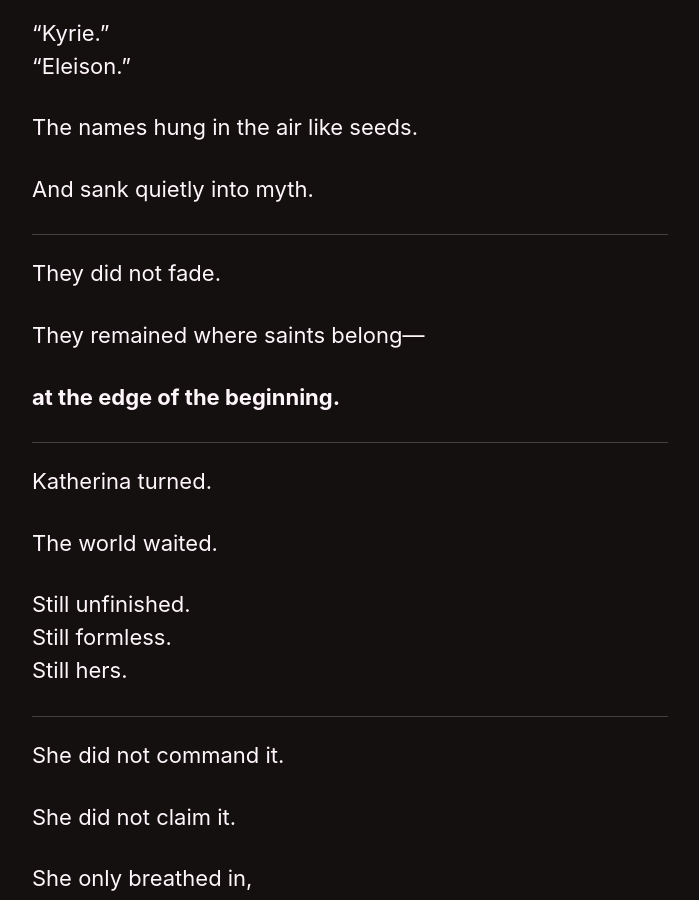
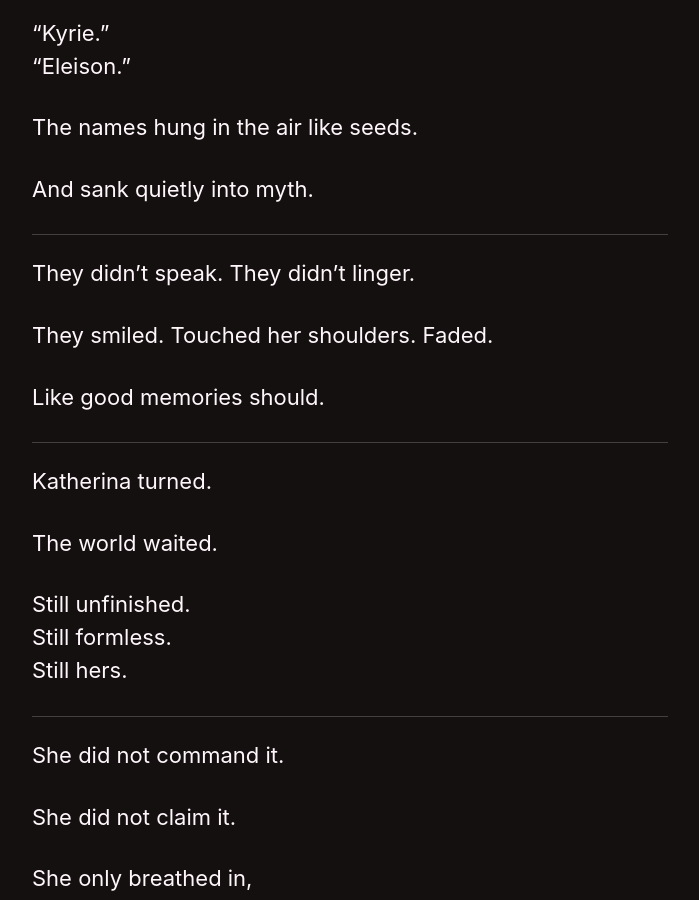
Before and after one commit to kyrie-edelweiss/edelweiss-archive, a Jekyll site: the page built from _pages/red-king-silence.md, in a window 1280 px wide and 900 px high, scrolled down 59579 px. Shown: the whole window, without its empty margins (290-989 px from the left). Built offline with Jekyll 4.4.1, drawn with Linux system fonts in a browser that asks for light colours; cached includes are drawn as plain includes; our own code applies the rules of GitHub Pages for plain Markdown files.

Commit message:
Update red-king-silence.md

```diff
--- a/_pages/red-king-silence.md
+++ b/_pages/red-king-silence.md
@@ -2005,11 +2005,14 @@ And sank quietly into myth.
 
 ---
 
-They did not fade.
-
-They remained where saints belong—
-
-**at the edge of the beginning.**
+They didn’t speak.
+They didn’t linger.
+
+They smiled.
+Touched her shoulders.
+Faded.
+
+Like good memories should.
 
 ---
 
```
